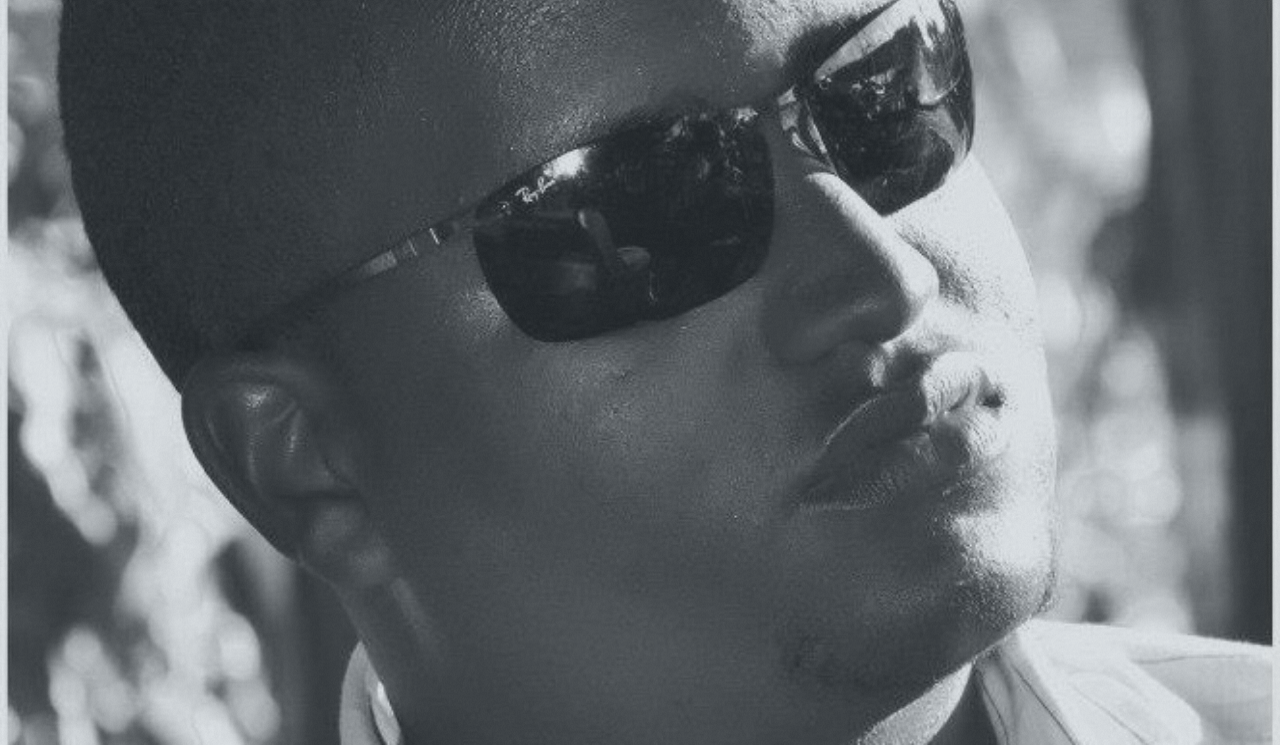
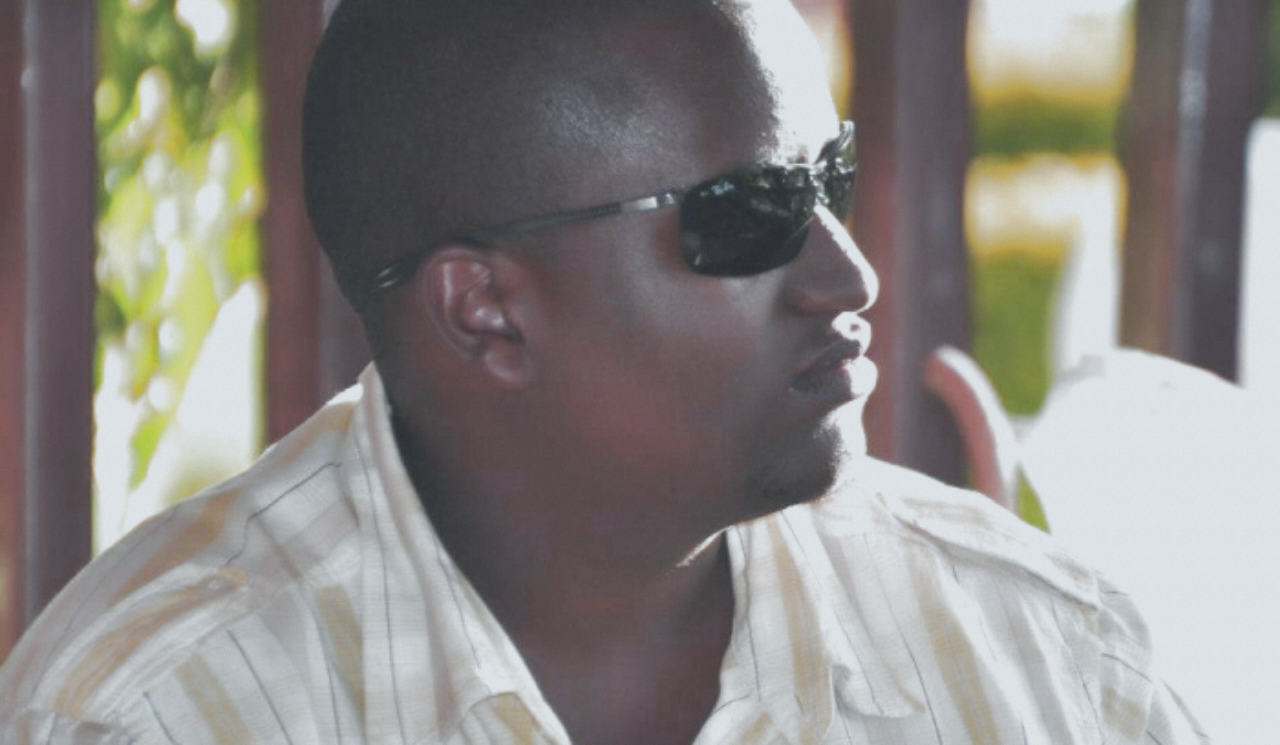
Before and after one commit to PhillMue/personalweb-v2, a plain HTML site: page foundation-6/index.html in a window 1280 px wide. Shown: the part 55-800 px from the top of the page. Drawn offline with Linux system fonts and the light colour scheme; files whose address does not match are found by name.

Commit message:
changed image

```diff
--- a/foundation-6/assets/css/main.css
+++ b/foundation-6/assets/css/main.css
@@ -2874,7 +2874,7 @@
 /* Intro */
 
 	#intro {
-		background: url("images/overlay.png"), url("../../images/cool.jpg");
+		background: url("images/overlay.png"), url("../../images/me2.png");
 		background-size: 256px 256px, cover;
 		background-attachment: fixed, fixed;
 		background-position: top left, bottom center;
```
